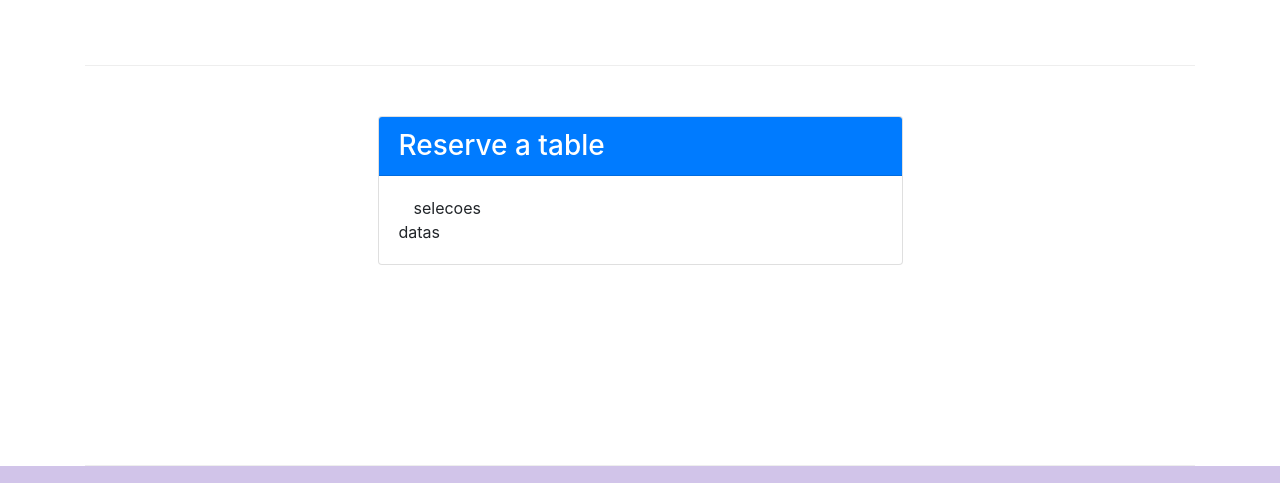
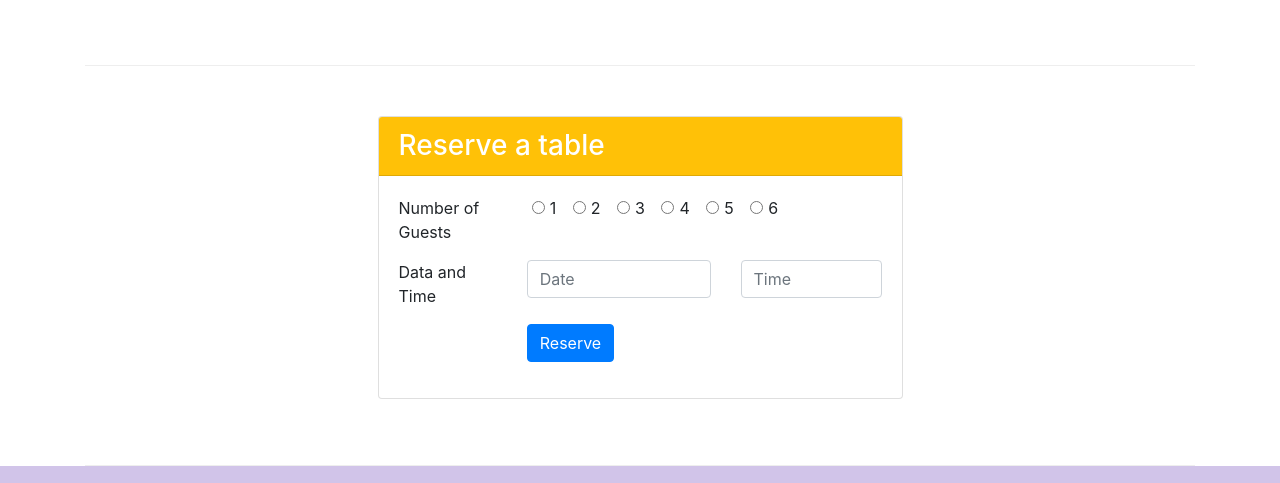
Before and after one commit to GePajarinen/Course-Bootstrap, a website: page Bootstrap4/conFusion/index.html in a window 1280 px wide. Shown: the part 1468-1951 px from the top of the page. Drawn offline with nearby package versions, Linux system fonts and the light colour scheme; files whose address does not match are found by name.

Commit message:
task 1 done

```diff
--- a/Bootstrap4/conFusion/index.html
+++ b/Bootstrap4/conFusion/index.html
@@ -94,14 +94,63 @@
         </div>
 
             <div class="row row-content">
-            <div class="col-12 col-sm-6 offset-3">
+            <div class="col-12 col-sm-6 offset-sm-3">
                 <div class="card">
-                    <h3 class="card-header bg-primary text-white">Reserve a table</h3>
+                    <h3 class="card-header bg-warning text-white">Reserve a table</h3>
                     <div class="card-body">
-                        <div class="col-3">selecoes</div>
-                        <div >datas</div>
+
+                        <div class="form-group row">
+                            <div class="col-12 col-sm-3">Number of Guests</div>
+
+                            <div class="col-12 col-sm-9 form-check">
+
+                                <div class="form-check form-check-inline">
+                                    <input class="form-check-input" type="radio" name="inlineRadioOptions" id="inlineRadio1" value="option1">
+                                    <label class="form-check-label" for="inlineRadio1">1</label>
+                                  </div>
+                                  <div class="form-check form-check-inline">
+                                    <input class="form-check-input" type="radio" name="inlineRadioOptions" id="inlineRadio2" value="option2">
+                                    <label class="form-check-label" for="inlineRadio2">2</label>
+                                  </div>
+                                  <div class="form-check form-check-inline">
+                                    <input class="form-check-input" type="radio" name="inlineRadioOptions" id="inlineRadio3" value="option3">
+                                    <label class="form-check-label" for="inlineRadio3">3</label>
+                                  </div>
+                                  <div class="form-check form-check-inline">
+                                    <input class="form-check-input" type="radio" name="inlineRadioOptions" id="inlineRadio1" value="option4">
+                                    <label class="form-check-label" for="inlineRadio4">4</label>
+                                  </div>
+                                  <div class="form-check form-check-inline">
+                                    <input class="form-check-input" type="radio" name="inlineRadioOptions" id="inlineRadio1" value="option5">
+                                    <label class="form-check-label" for="inlineRadio5">5</label>
+                                  </div>
+                                  <div class="form-check form-check-inline">
+                                    <input class="form-check-input" type="radio" name="inlineRadioOptions" id="inlineRadio1" value="option6">
+                                    <label class="form-check-label" for="inlineRadio6">6</label>
+                                  </div>
+                            </div>
+                        </div>
+
+                    <div class="form-group row">
+                        <div class="col-12 col-sm-3"> Data and Time </div>
+
+                        <div class="col-12 col-sm-5" >
+                            <input type="text" class="form-control" id="date" name="date" placeholder="Date">
+                        </div>
+                        <div class="col-12 col-sm-4">
+                            <input type="text" class="form-control" id="time" name="time" placeholder="Time">
+                        </div>
                     </div>
+
+                    <div class="form-group row">
+                        <div class="offset-md-3 col-md-9">
+                           <button type="submit" class="btn btn-primary">Reserve</button>
+                       </div>
+                   </div>
+
                 </div>
+            </div>
+            </div>
             </div>
         </div>
 
```
Also changed, not shown: Bootstrap4/conFusion/contactus.html (+2 -2 lines), Bootstrap4/conFusion/CSS/style.css (line endings or trailing spaces).
